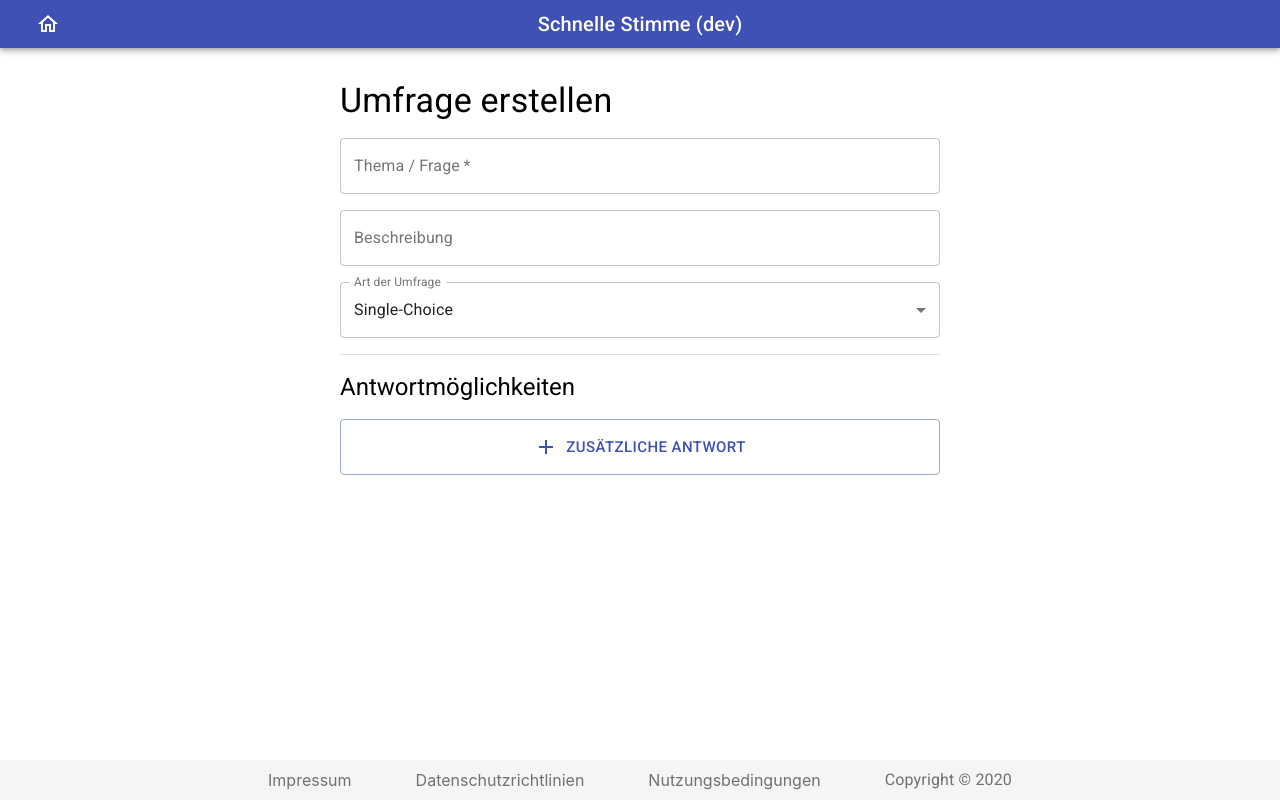
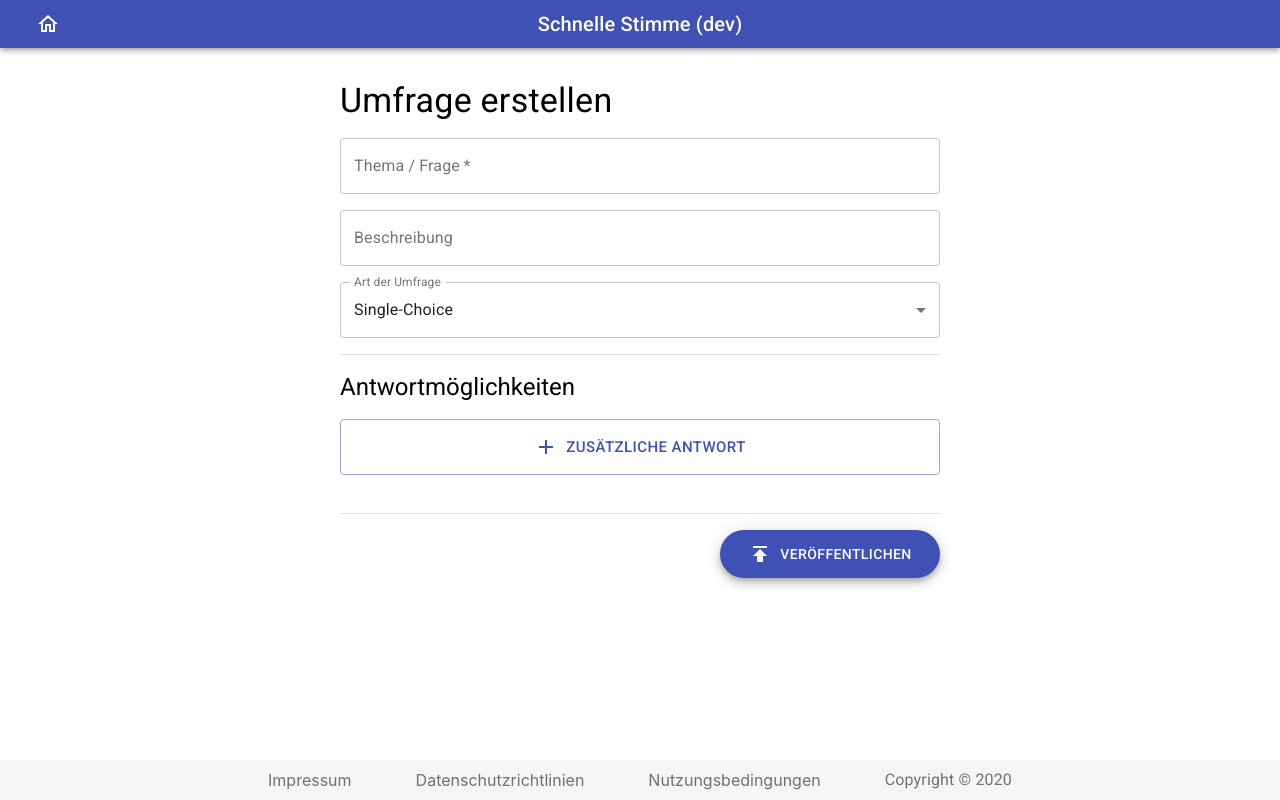
Before and after one commit to DanielMerkl/schnelle-stimme, a React (Create React App) app: page /creation in a window 1280 px wide. Built offline with nearby package versions, Linux system fonts and the light colour scheme.

Commit message:
added button to publish poll

```diff
--- a/src/page/pollCreation/PollCreationPage.tsx
+++ b/src/page/pollCreation/PollCreationPage.tsx
@@ -1,6 +1,7 @@
 import React, { FC, useContext, useEffect, useState } from 'react';
 import styled from 'styled-components';
-import { Divider, TextField, Typography } from '@material-ui/core';
+import { Divider, Fab, TextField, Typography } from '@material-ui/core';
+import { Publish } from '@material-ui/icons';
 
 import { PollCreationContext } from '../../context/PollCreationContext';
 import { TopicInput } from './TopicInput';
@@ -22,6 +23,10 @@ export const PollCreationPage: FC = () => {
     setTopic(initialTopic);
   }, [initialTopic]);
 
+  const handlePublishClick = () => {
+    // TODO: implement validation
+  };
+
   return (
     <Wrapper>
       <Typography variant="h4">Umfrage erstellen</Typography>
@@ -39,15 +44,41 @@ export const PollCreationPage: FC = () => {
       <Typography variant="h5">Antwortmöglichkeiten</Typography>
       <Choices choices={choices} setChoices={setChoices} />
       <AddAdditionalChoiceInput choices={choices} setChoices={setChoices} />
+      <Divider />
+      <StyledFab
+        variant="extended"
+        color="primary"
+        size="large"
+        onClick={handlePublishClick}
+      >
+        <StyledPublishIcon />
+        veröffentlichen
+      </StyledFab>
     </Wrapper>
   );
 };
 
 const Wrapper = styled.main`
   height: fit-content;
-  padding: 2rem 1rem;
+  padding: 2rem 1rem 8rem 1rem;
   display: grid;
   gap: 1rem;
   grid-template-columns: minmax(min-content, 600px);
   justify-content: center;
+  @media (max-width: 450px) {
+    padding: 2rem 1rem 2rem 1rem;
+  }
 `;
+
+const StyledFab = styled(Fab)`
+  max-width: 220px;
+  width: 100%;
+  justify-self: end;
+  @media (max-width: 450px) {
+    max-width: none;
+  }
+`;
+
+const StyledPublishIcon = styled(Publish)`
+  margin-right: 0.5rem;
+`;
```
